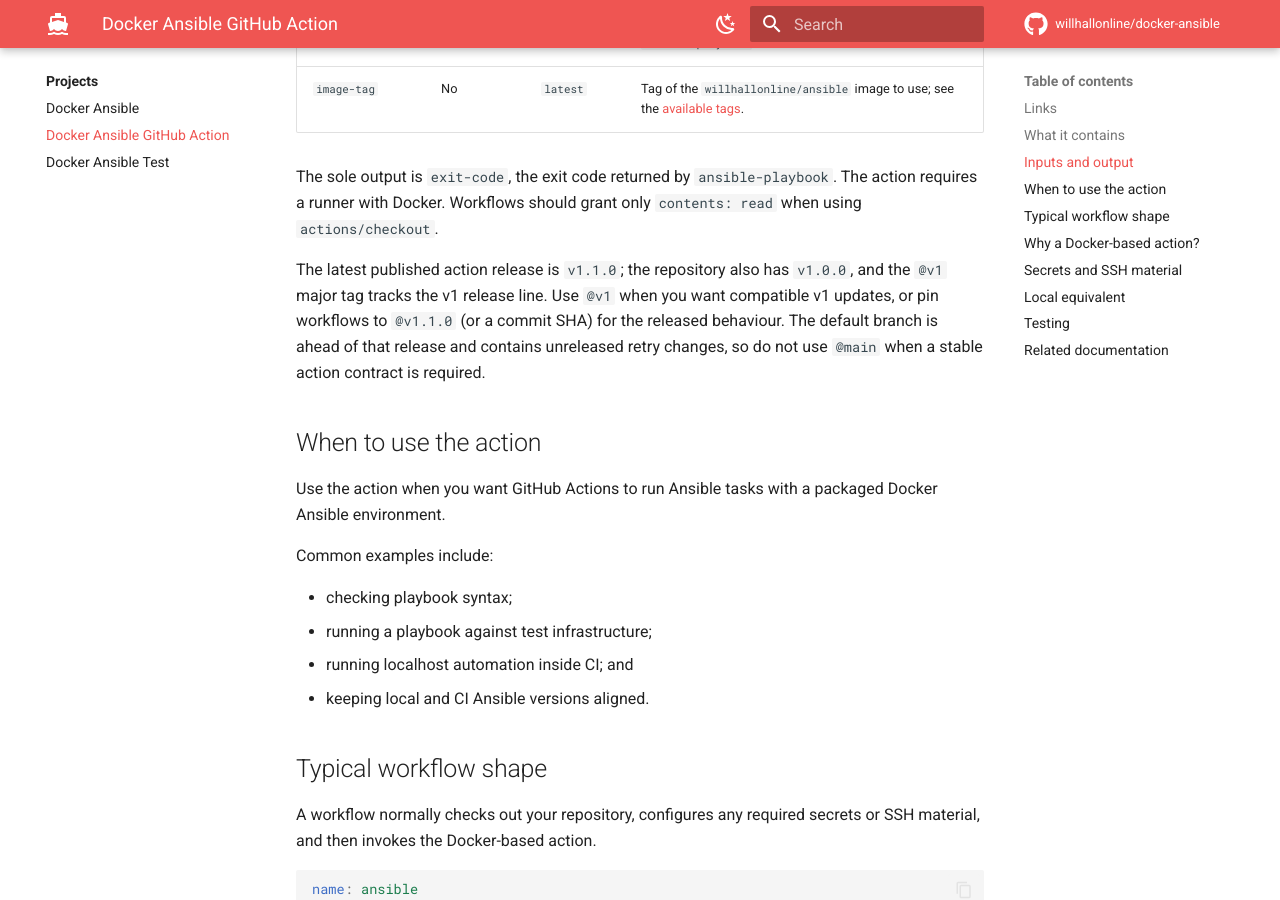
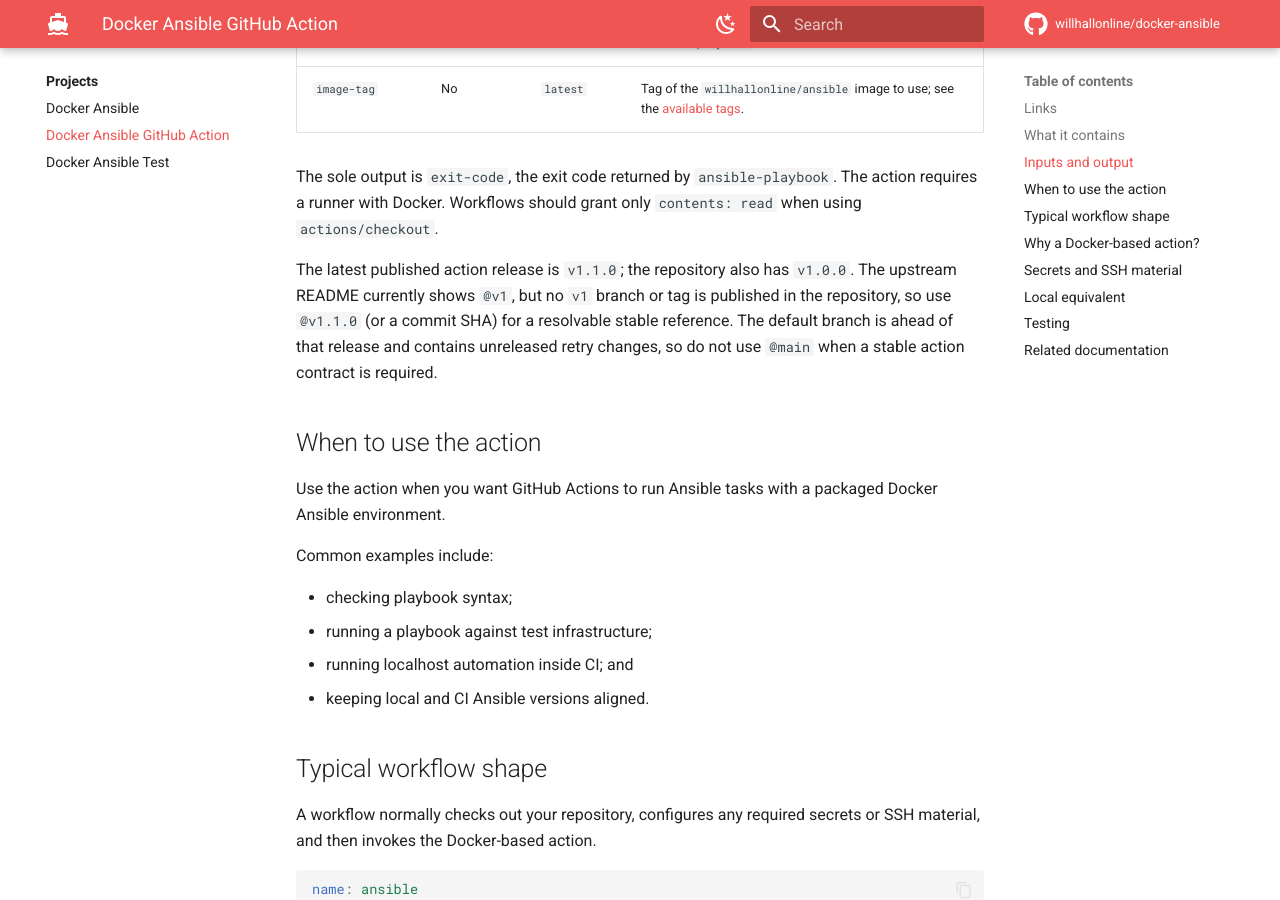
Before and after one commit to docker-ansible/docker-ansible.github.io, an MkDocs documentation site: the page built from docs/projects/github-action.md, in a window 1280 px wide and 900 px high, scrolled down 2085 px. Built offline with MkDocs 1.6.1 and Material for MkDocs 9.7.7, drawn with Linux system fonts in a browser that asks for light colours; comment, search, counter and statistics services are not loaded.

Commit message:
docs: correct action reference guidance
Co-authored-by: Copilot App <223556219+Copilot@users.noreply.github.com>

```diff
--- a/docs/projects/github-action.md
+++ b/docs/projects/github-action.md
@@ -58,11 +58,11 @@ The action requires a runner with Docker. Workflows should grant only
 `contents: read` when using `actions/checkout`.
 
 The latest published action release is `v1.1.0`; the repository also has
-`v1.0.0`, and the `@v1` major tag tracks the v1 release line. Use `@v1` when
-you want compatible v1 updates, or pin workflows to `@v1.1.0` (or a commit
-SHA) for the released behaviour. The default branch is ahead of that release
-and contains unreleased retry changes, so do not use `@main` when a stable
-action contract is required.
+`v1.0.0`. The upstream README currently shows `@v1`, but no `v1` branch or
+tag is published in the repository, so use `@v1.1.0` (or a commit SHA) for a
+resolvable stable reference. The default branch is ahead of that release and
+contains unreleased retry changes, so do not use `@main` when a stable action
+contract is required.
 
 ## When to use the action
 
```
